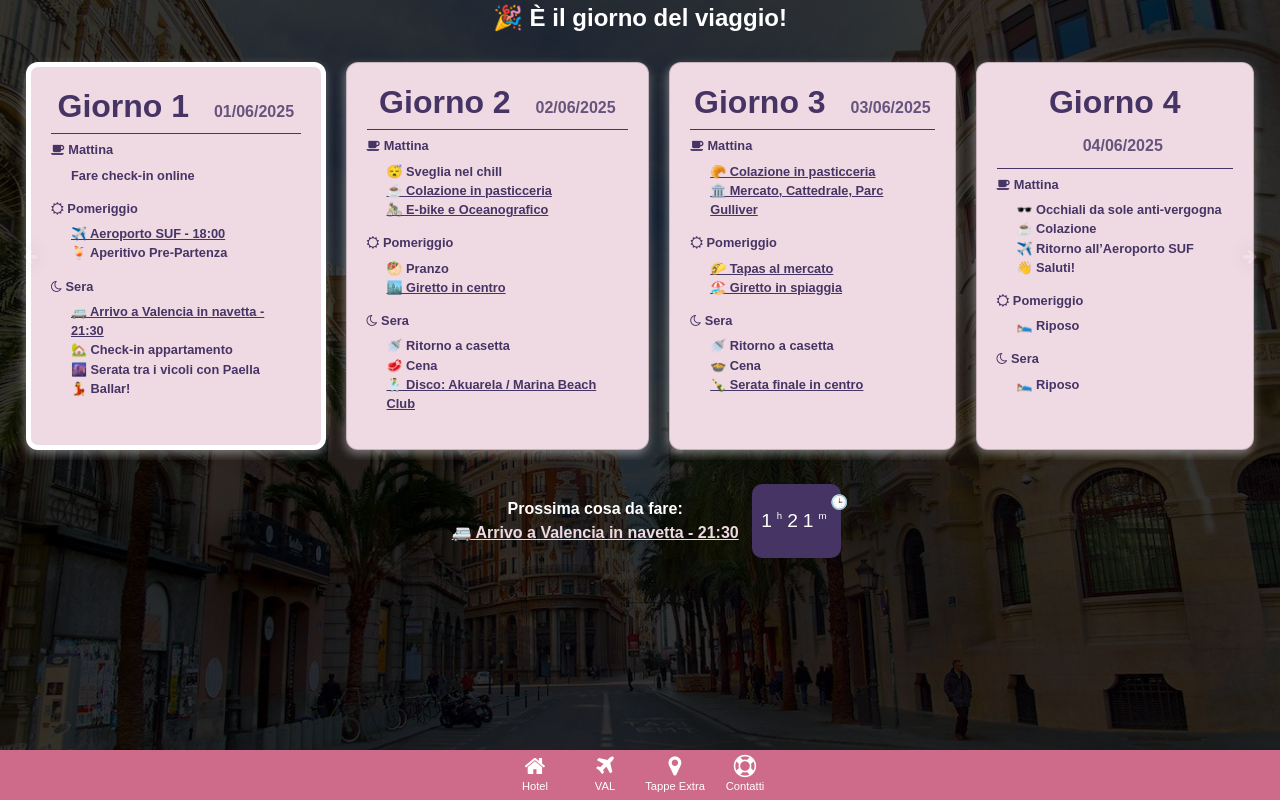
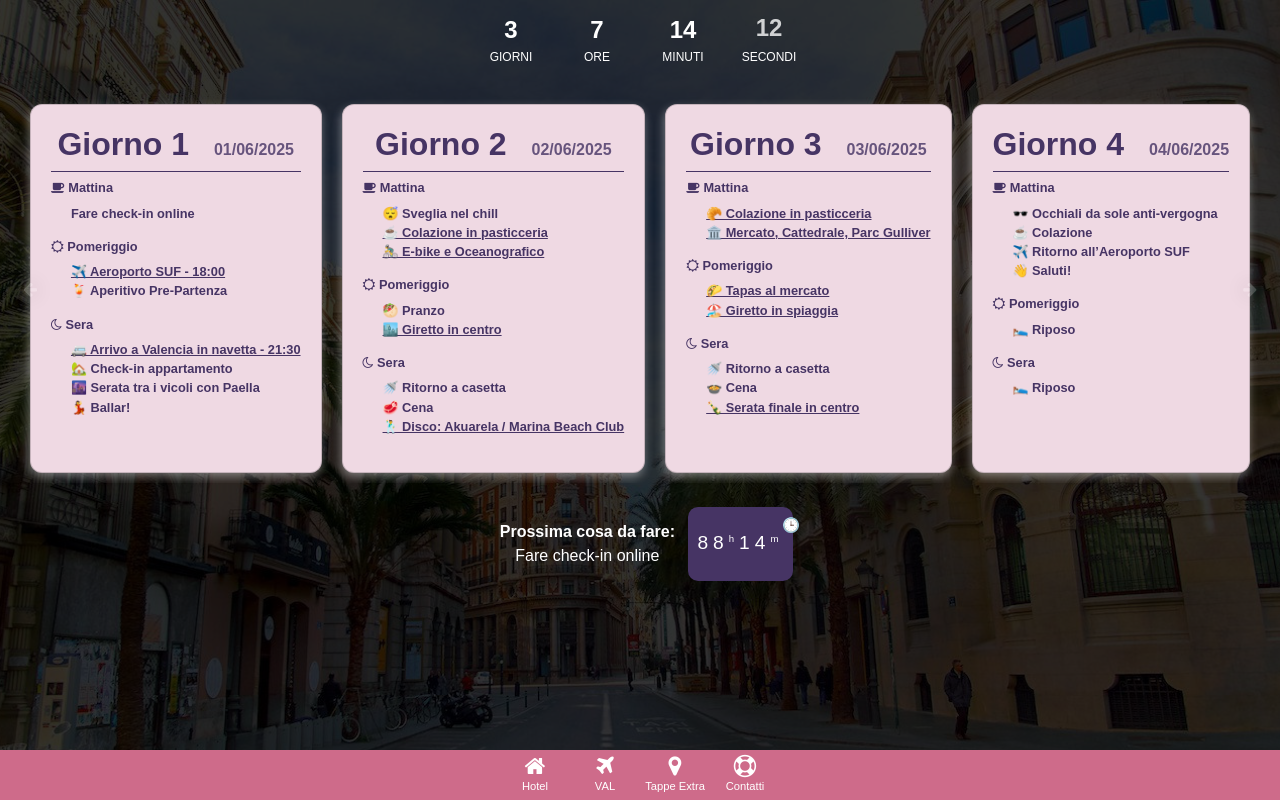
Before and after one commit to SalvatoreB98/valencia-react, a React (Vite) app: page / in a window 1280 px wide. Built offline with nearby package versions, Linux system fonts and the light colour scheme.

Commit message:
Remove all mock

```diff
--- a/src/App.jsx
+++ b/src/App.jsx
@@ -10,7 +10,7 @@ function App() {
   const [showModal, setShowModal] = useState(false);
   const [showModalExtra, setShowModalExtra] = useState(false);
 
-  const today = new Date("2025-06-01T20:09:00Z").toISOString().split("T")[0]; // "2025-06-02"
+  const today = new Date().toISOString().split("T")[0]; // "2025-06-02"
   const icone = {
     mattina: <i className="fa fa-coffee" aria-hidden="true"></i>,
     pomeriggio: <i className="fa fa-sun-o" aria-hidden="true"></i>,
--- a/src/components/countdown/countdown.jsx
+++ b/src/components/countdown/countdown.jsx
@@ -6,7 +6,7 @@ export default function Countdown({ targetDate }) {
   const [timeLeft, setTimeLeft] = useState(getTimeLeft());
 
   function getTimeLeft() {
-    const now = new Date("2025-06-01T20:09:00Z");
+    const now = new Date();
     const target = new Date(targetDate);
     const diff = target - now;
 
--- a/src/components/nextEvent/nextEvent.jsx
+++ b/src/components/nextEvent/nextEvent.jsx
@@ -8,7 +8,7 @@ export default function NextEvent({ schedule }) {
   const [showModal, setShowModal] = useState(false);
 
   const tempoRimanente = (futuraData) => {
-    const diff = futuraData - new Date("2025-06-01T20:09:00Z");
+    const diff = futuraData - new Date();
     if (diff <= 0) return "⏳ Ora!";
 
     const minutiTotali = Math.floor(diff / 60000);
@@ -43,7 +43,7 @@ export default function NextEvent({ schedule }) {
   };
 
   useEffect(() => {
-    const now = new Date("2025-06-01T20:09:00Z"); // oppure: new Date("2025-06-01T20:09:00Z")
+    const now = new Date(); // oppure: new Date()
     const bufferMs = 20 * 60 * 1000; // 20 minuti
 
     const flatEvents = [];
```
